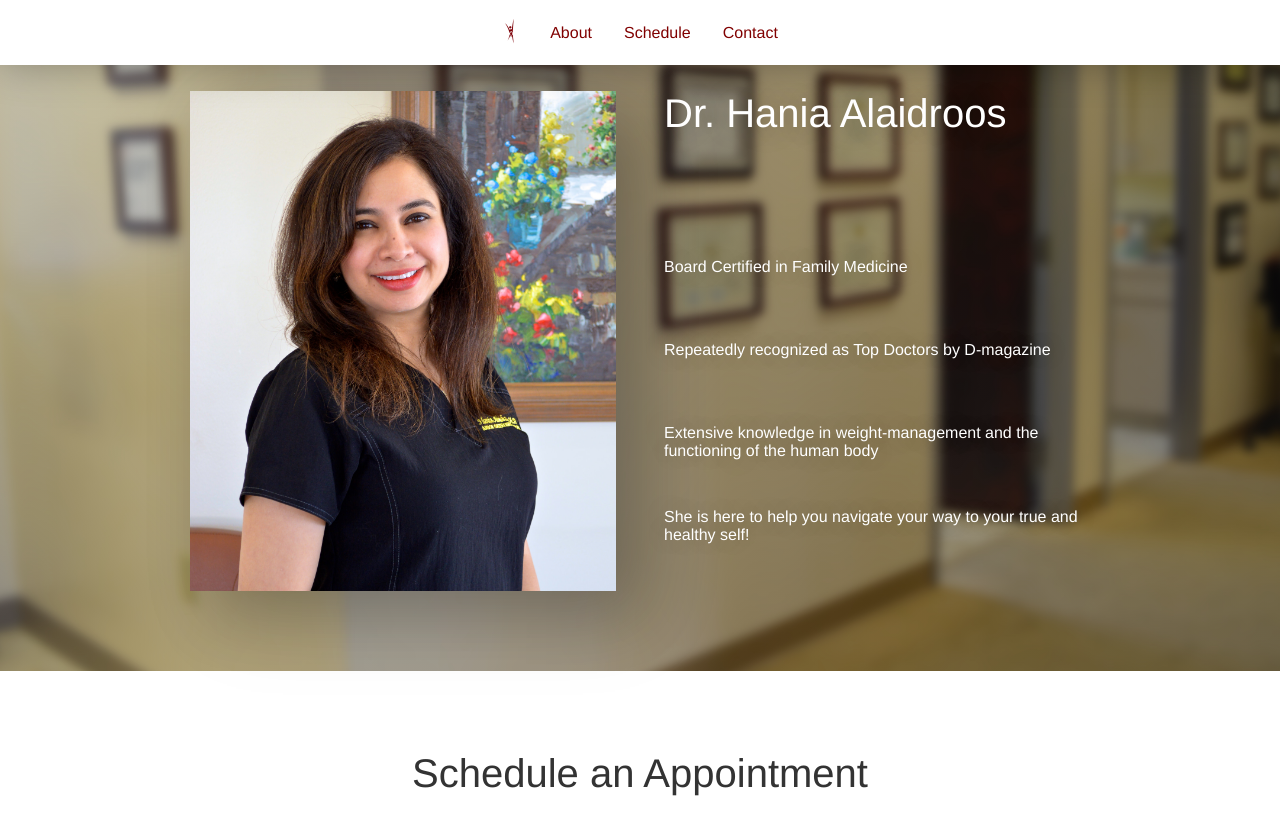
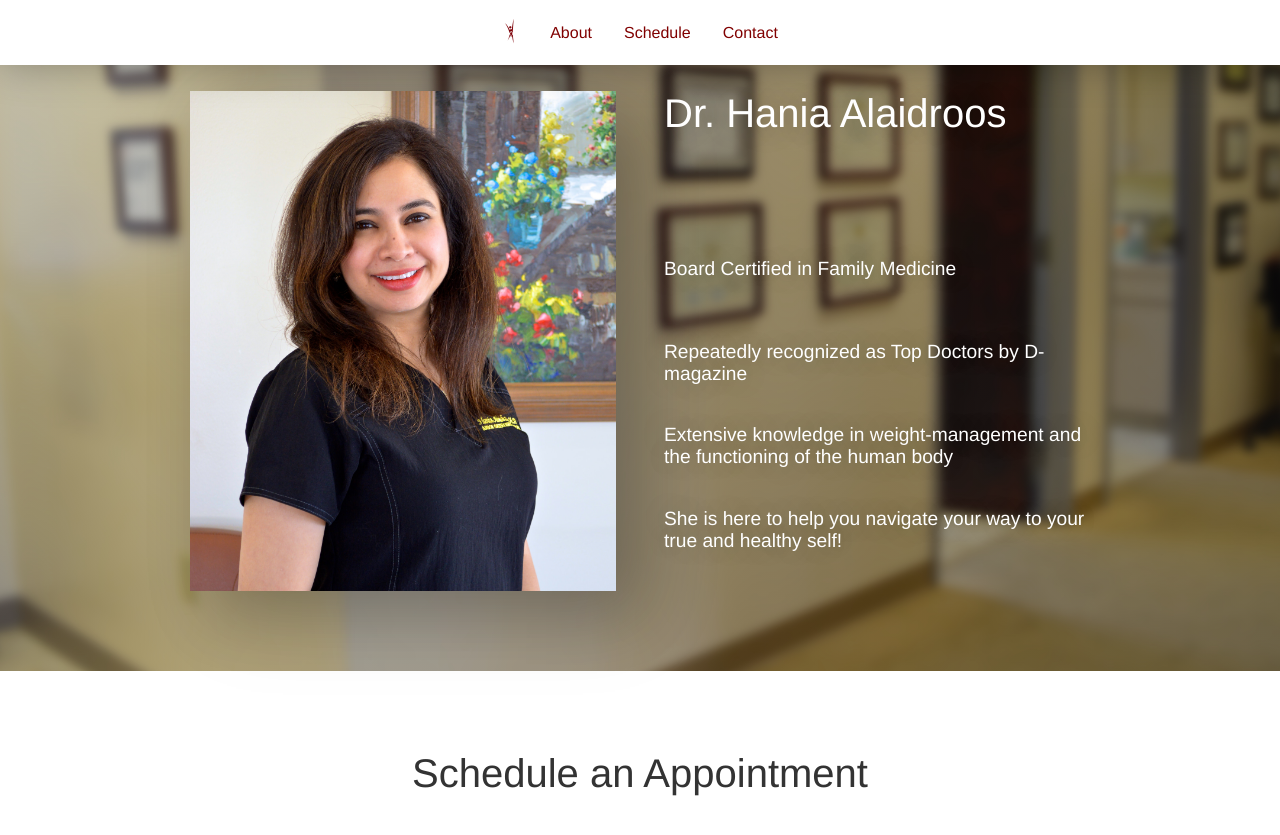
Before and after one commit to imdevan/arborgreen, a Jekyll site: the page built from index.html, in a window 1280 px wide and 900 px high, scrolled down 2335 px. Shown: the top 835 px of the window. Built offline with Jekyll 4.4.1, drawn with Linux system fonts in a browser that asks for light colours; the list of posts is cut into pages by our own code.

Commit message:
updated text

```diff
--- a/_sass/components/_text.scss
+++ b/_sass/components/_text.scss
@@ -21,4 +21,8 @@
             }
         }
     }
+
+    &--h4 {
+        font-size: 1.2em;
+    }
 }
--- a/index.html
+++ b/index.html
@@ -66,7 +71,7 @@ nav:
         <h2 class="section-title" >Our Services</h2>
         <div class="flex-md-row pad-5--top--responsive pad-3--top--mobile">
             {% for service in page.services %}
-                <div class="flex-md-1 pad-3--responsive pad-3--top--mobile" style="font-size: 1.2em;">
+                <div class="flex-md-1 pad-3--responsive pad-3--top--mobile text--h4">
                     {{ service }}
                 </div>
             {% endfor %}
@@ -86,18 +91,13 @@ nav:
                 <h3 class="section-title--side flex-md-2 text--center--mobile">
                     Dr. Hania Alaidroos
                 </h3>
-                <span  class="flex-md-1 pad-1--top--mobile">
-                    Board Certified in Family Medicine
-                </span>
-                <span  class="flex-md-1 pad-1--top--mobile">
-                    Repeatedly recognized as Top Doctors by D-magazine
-                </span>
-                <span  class="flex-md-1 pad-1--top--mobile">
-                    Extensive knowledge in weight-management and the functioning of the human body
-                </span>
-                <span  class="flex-md-1 pad-1--top--mobile">
-                    She is here to help you navigate your way to your true and healthy self!
-                </span>
+
+                {% for point in page.about %}
+                    <span  class="flex-md-1 pad-1--top--mobile text--h4">
+                        {{ point }}
+                    </span>
+                {% endfor %}
+
             </div>
         </div>
     </div>
```
Also changed, not shown: other parts of index.html (+5 -0 lines), css/s_main.css, 1 other file.
